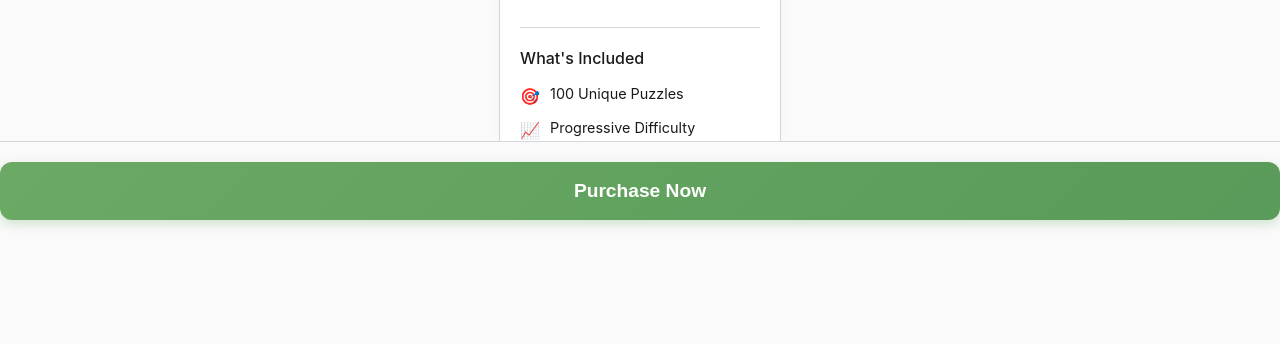
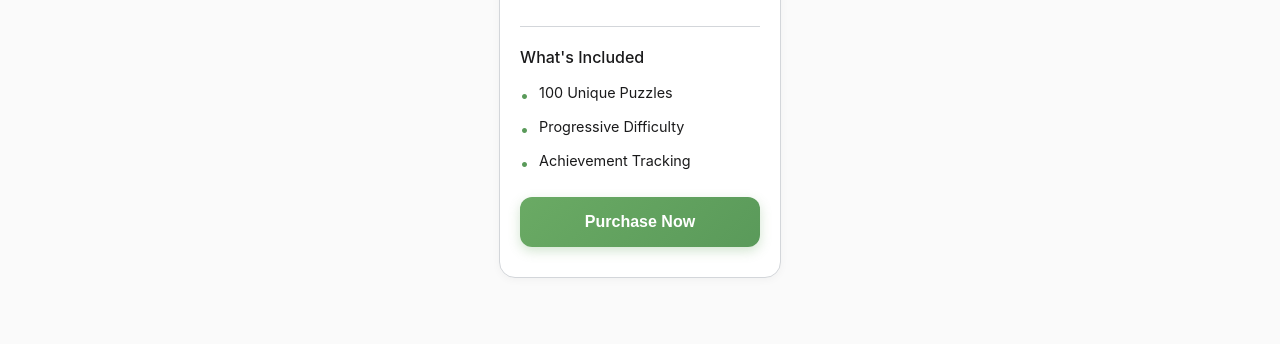
Before and after one commit to Nothing-Serious-LLC/ladder_game, a plain HTML site: page screens/product-overview.html in a window 1280 px wide. Shown: the part 550-894 px from the top of the page. After the commit the page ends 858 px from the top, so only its background shows below. Drawn offline with Linux system fonts and the light colour scheme.

Commit message:
Fix product overview screens and store navigation
Product Overview Screen Improvements (screens/product-overview.html):
- Replace all emojis with clean, simple symbols (●, ■, •)
- Move purchase button inside the product card for better UX
- Remove separate purchase-section for cleaner layout
- Fix navigation bug: 'Back to Store' now goes to store.html instead of home.html
- Update purchase button styling with proper margin and card integration
- Style product icons with green color and bold weight for consistency

Store Screen Icon Updates (screens/store.html):
- Replace emoji icons with matching simple symbols (● for Puzzle Pack, ■ for Historic Puzzles)
- Update product-icon CSS with green color and bold weight to match product-overview
- Maintain visual consistency across store and product detail views

Button and Layout Fixes:
- Purchase button now integrated within product card instead of floating separately
- Consistent button styling across all product interfaces
- Proper spacing and margin for purchase button within card
- Clean, minimal design without distracting emojis

Navigation Improvements:
- Fixed 'Back to Store' button to actually navigate to store.html
- Consistent navigation flow: Home → Store → Product Overview → Purchase
- Proper URL routing for seamless user experience

Icon Design Philosophy:
- Moved from emojis to clean geometric symbols
- Green color scheme matches app branding
- Bold weight for better visibility and impact
- Simple bullet points (•) for feature lists instead of varied emojis

Technical Implementation:
- Updated JavaScript product data with new icon values
- Removed deprecated purchase-section CSS
- Integrated purchase button styling within product-hero card
- Consistent icon styling across store and product overview screens

User Experience Benefits:
- Clean, professional appearance without emoji clutter
- Purchase button naturally flows within product information
- Proper navigation that doesn't confuse users
- Consistent visual language across all product interfaces
- Better accessibility with simple, clear symbols

The product purchase flow now provides a clean, professional experience with proper navigation and integrated purchase actions.

```diff
--- a/screens/product-overview.html
+++ b/screens/product-overview.html
@@ -124,6 +124,8 @@
         .product-icon {
             font-size: 4rem;
             margin-bottom: 20px;
+            color: var(--green-600);
+            font-weight: 700;
         }
 
         .product-name {
@@ -194,29 +196,19 @@
             line-height: 1.4;
         }
 
-        .purchase-section {
-            position: sticky;
-            bottom: 0;
-            background: var(--gray-50);
-            padding: 20px 0 30px;
-            border-top: 1px solid var(--gray-200);
-            margin: 0 -20px;
-            padding-left: 20px;
-            padding-right: 20px;
-        }
-
         .purchase-button {
             width: 100%;
             background: linear-gradient(135deg, var(--green-500) 0%, var(--green-600) 100%);
             color: white;
             border: none;
-            padding: 18px 32px;
+            padding: 16px 24px;
             border-radius: 12px;
-            font-size: 1.2rem;
+            font-size: 1rem;
             font-weight: 600;
             cursor: pointer;
             transition: all 0.2s;
             box-shadow: 0 4px 12px rgba(106, 170, 100, 0.3);
+            margin-top: 24px;
         }
 
         .purchase-button:hover {
@@ -263,7 +255,7 @@
         </button>
 
         <div class="product-hero">
-            <div class="product-icon" id="product-icon">🧩</div>
+            <div class="product-icon" id="product-icon">●</div>
             <div class="product-name" id="product-name">Puzzle Pack</div>
             <div class="product-description" id="product-description">100 carefully crafted puzzles</div>
             <div class="product-price" id="product-price">$4.99</div>
@@ -274,25 +266,23 @@
             <h3 class="features-title">What's Included</h3>
             <ul class="features-list" id="features-list">
                 <li class="feature-item">
-                    <span class="feature-icon">🎯</span>
+                    <span class="feature-icon">•</span>
                     <div class="feature-text">100 Unique Puzzles</div>
                 </li>
                 <li class="feature-item">
-                    <span class="feature-icon">📈</span>
+                    <span class="feature-icon">•</span>
                     <div class="feature-text">Progressive Difficulty</div>
                 </li>
                 <li class="feature-item">
-                    <span class="feature-icon">🏆</span>
+                    <span class="feature-icon">•</span>
                     <div class="feature-text">Achievement Tracking</div>
                 </li>
             </ul>
+
+            <button class="purchase-button" onclick="purchaseProduct()">
+                Purchase Now
+            </button>
         </div>
-    </div>
-
-    <div class="purchase-section">
-        <button class="purchase-button" onclick="purchaseProduct()">
-            Purchase Now
-        </button>
     </div>
 
     <script>
@@ -303,41 +293,41 @@
         // Product data
         const products = {
             'puzzle-pack': {
-                icon: '🧩',
+                icon: '●',
                 name: 'Puzzle Pack',
                 description: '100 carefully crafted puzzles',
                 price: '$4.99',
                 features: [
                     {
-                        icon: '🎯',
+                        icon: '•',
                         title: '100 Unique Puzzles'
                     },
                     {
-                        icon: '📈',
+                        icon: '•',
                         title: 'Progressive Difficulty'
                     },
                     {
-                        icon: '🏆',
+                        icon: '•',
                         title: 'Achievement Tracking'
                     }
                 ]
             },
             'historic-puzzles': {
-                icon: '📚',
+                icon: '■',
                 name: 'Historic Puzzles',
                 description: 'All past daily puzzles',
                 price: '$2.99',
                 features: [
                     {
-                        icon: '📅',
+                        icon: '•',
                         title: 'Complete Archive'
                     },
                     {
-                        icon: '🔍',
+                        icon: '•',
                         title: 'Browse by Date'
                     },
                     {
-                        icon: '🏆',
+                        icon: '•',
                         title: 'Achievement Tracking'
                     }
                 ]
@@ -379,7 +369,7 @@
         }
 
         function goBack() {
-            window.location.href = 'home.html';
+            window.location.href = 'store.html';
         }
 
         function purchaseProduct() {
```
Also changed, not shown: screens/store.html (+4 -2 lines).
